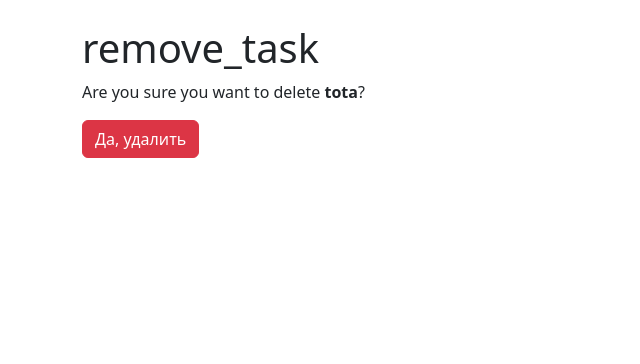
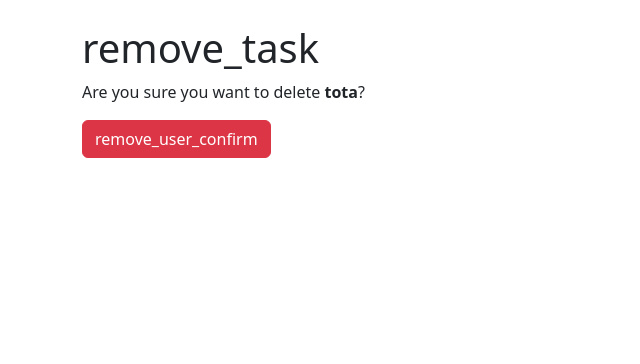
Before and after one commit to poweredbyskx/python-project-52, a Django app: page /tasks/3/delete/ in a window 1280 px wide. Shown: the part 56-420 px from the top of the page, without its empty margins (0-640 px from the left). Run offline with Django 5.2, Linux system fonts and the light colour scheme; a user stored in the database is signed in; data comes from the database, SQL or seed files in the repository; some libraries are stand-ins or nearby versions.

Commit message:
финальные правки

```diff
--- a/task_manager/tasks/templates/tasks/delete.html
+++ b/task_manager/tasks/templates/tasks/delete.html
@@ -10,7 +10,7 @@
   <form action="{% url 'tasks:drop_task' pk=task.id %}" method="post" class="m-0">
     {% csrf_token %}
     <button type="submit" name="confirm_delete" value="yes" class="btn btn-danger">
-      {% translate 'Да, удалить' %}
+      {% translate 'remove_user_confirm' %}
     </button>
   </form>
 {% endblock %}
```
